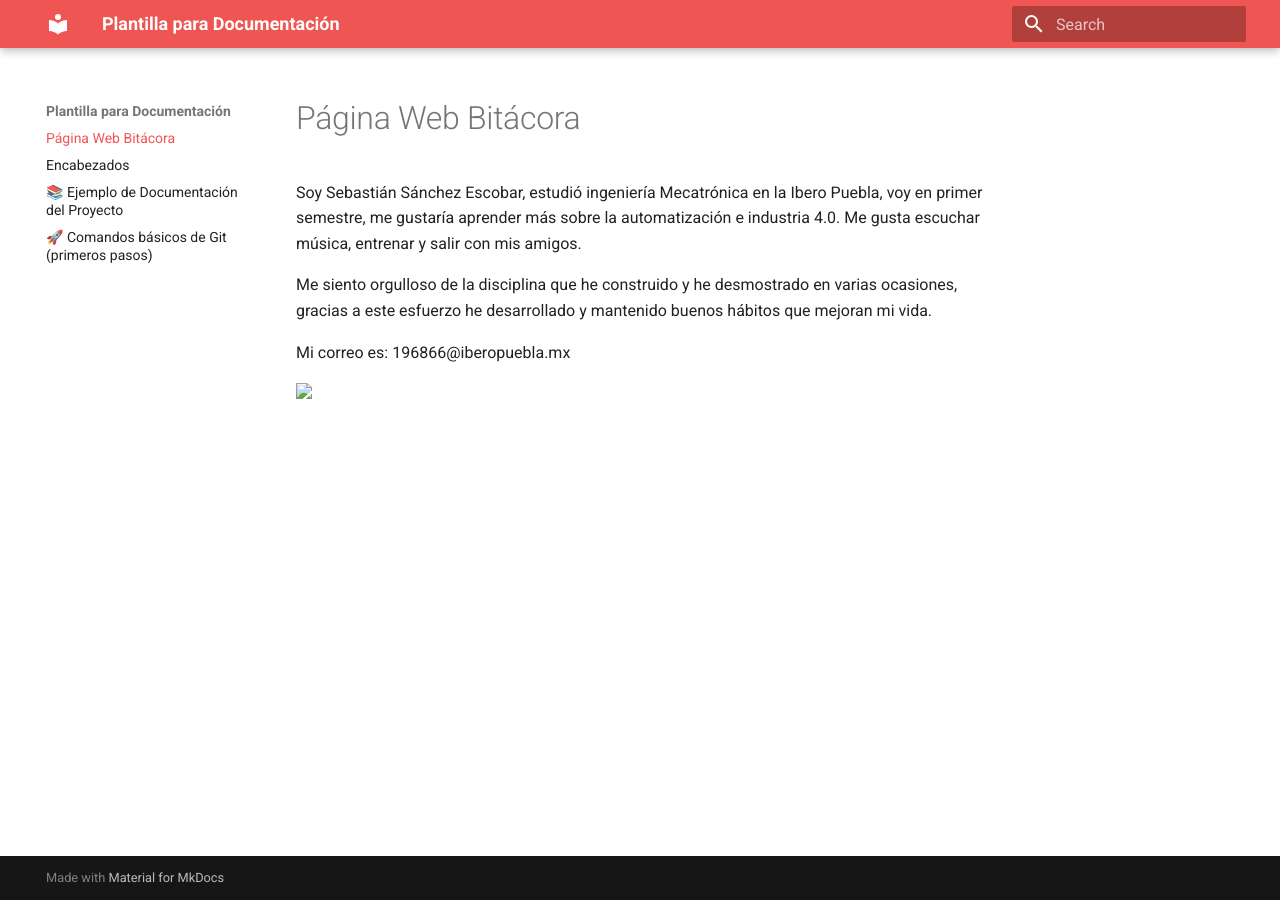
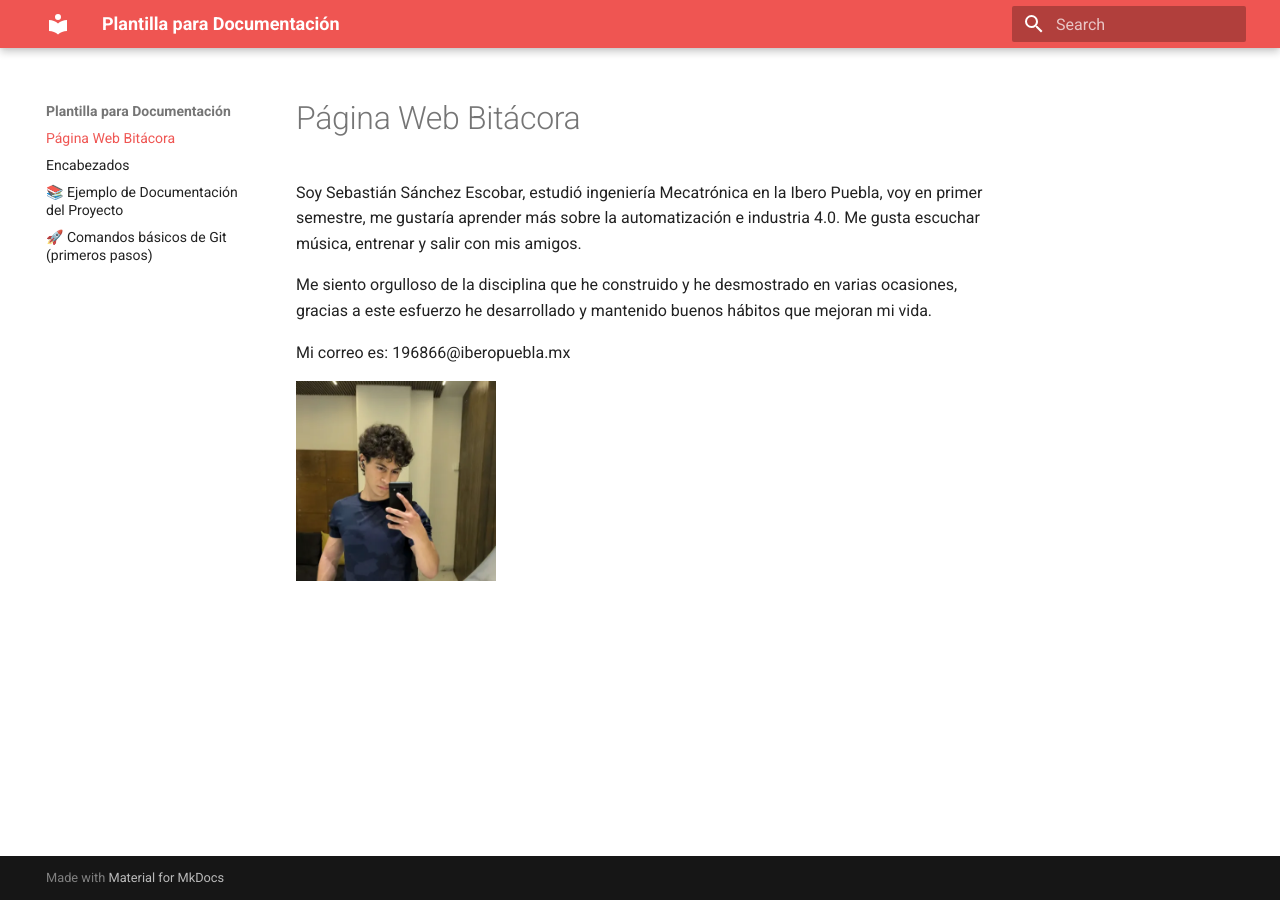
Before and after one commit to ssebastianse/portafolio-iberopue, an MkDocs documentation site: the page built from docs/index.md, in a window 1280 px wide. Built offline with MkDocs 1.6.1 and Material for MkDocs 9.7.7, drawn with Linux system fonts in a browser that asks for light colours.

Commit message:
Update index.md

```diff
--- a/docs/index.md
+++ b/docs/index.md
@@ -6,4 +6,4 @@ Me siento orgulloso de la disciplina que he construido y he desmostrado en varia
 
 Mi correo es: 196866@iberopuebla.mx
 
-<img src="docs/recursos/imgs/fotoperfil.png" width="200">
+<img src="recursos/imgs/fotoperfil.png" width="200">
```
